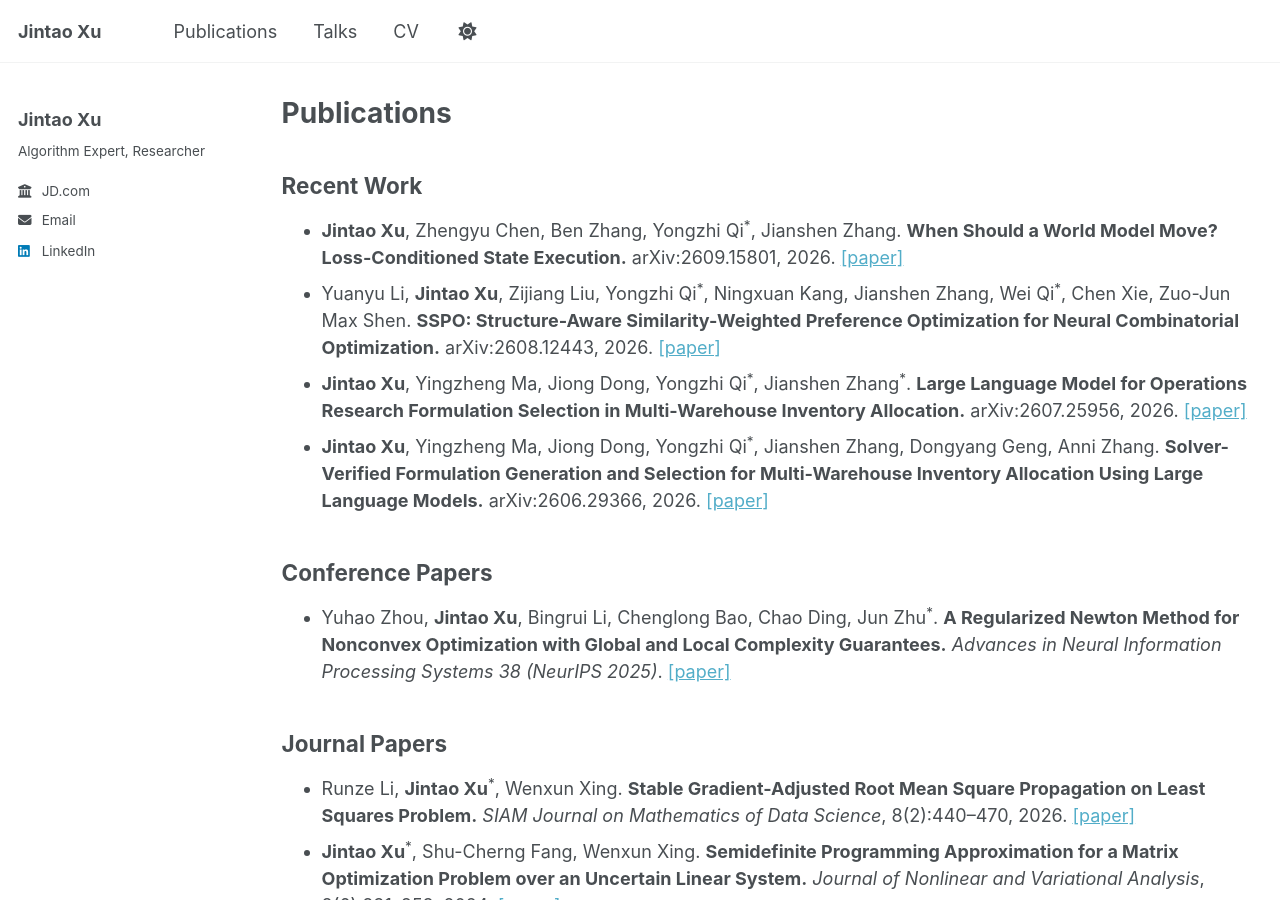
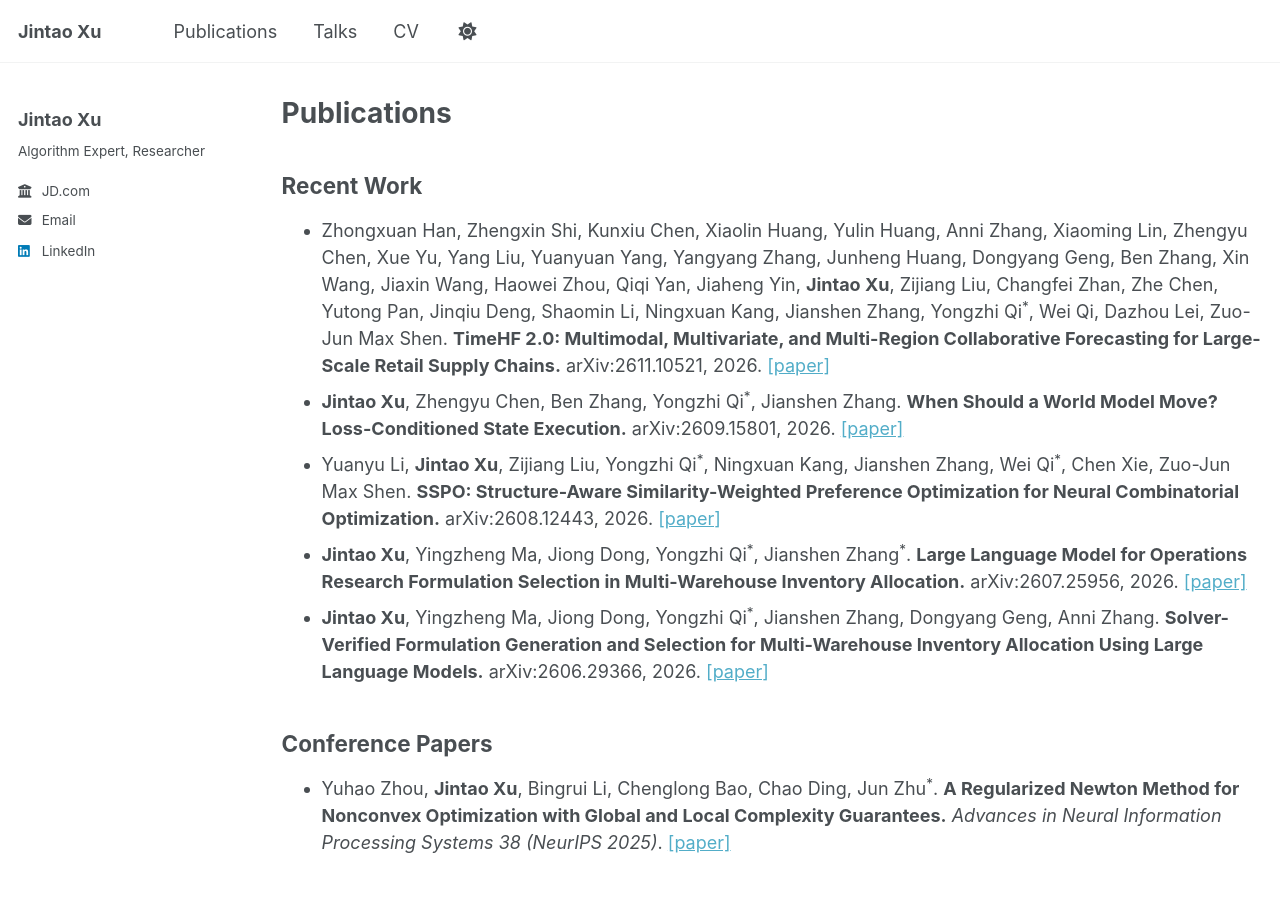
Before and after one commit to JintaoXuMath/JintaoXuMath.github.io, a Jekyll site: the page built from _pages/publications.html, in a window 1280 px wide and 900 px high. Built offline with Jekyll 4.4.1, drawn with Linux system fonts in a browser that asks for light colours.

Commit message:
Update publications.html

```diff
--- a/_pages/publications.html
+++ b/_pages/publications.html
@@ -9,6 +9,7 @@ author_profile: true
 
 <ul>
 
+  <li>Zhongxuan Han, Zhengxin Shi, Kunxiu Chen, Xiaolin Huang, Yulin Huang, Anni Zhang, Xiaoming Lin, Zhengyu Chen, Xue Yu, Yang Liu, Yuanyuan Yang, Yangyang Zhang, Junheng Huang, Dongyang Geng, Ben Zhang, Xin Wang, Jiaxin Wang, Haowei Zhou, Qiqi Yan, Jiaheng Yin, <strong>Jintao Xu</strong>, Zijiang Liu, Changfei Zhan, Zhe Chen, Yutong Pan, Jinqiu Deng, Shaomin Li, Ningxuan Kang, Jianshen Zhang, Yongzhi Qi<sup>*</sup>, Wei Qi, Dazhou Lei, Zuo-Jun Max Shen. <strong>TimeHF 2.0: Multimodal, Multivariate, and Multi-Region Collaborative Forecasting for Large-Scale Retail Supply Chains.</strong>	arXiv:2611.10521, 2026. <a href="https://arxiv.org/abs/2611.10521">[paper]</a></li>
   <li><strong>Jintao Xu</strong>, Zhengyu Chen, Ben Zhang, Yongzhi Qi<sup>*</sup>, Jianshen Zhang. <strong>When Should a World Model Move? Loss-Conditioned State Execution.</strong> arXiv:2609.15801, 2026. <a href="https://arxiv.org/abs/2609.15801">[paper]</a></li>
   <li>Yuanyu Li, <strong>Jintao Xu</strong>, Zijiang Liu, Yongzhi Qi<sup>*</sup>, Ningxuan Kang, Jianshen Zhang, Wei Qi<sup>*</sup>, Chen Xie, Zuo-Jun Max Shen. <strong>SSPO: Structure-Aware Similarity-Weighted Preference Optimization for Neural Combinatorial Optimization.</strong> arXiv:2608.12443, 2026. <a href="https://arxiv.org/abs/2608.12443">[paper]</a></li>
   <li><strong>Jintao Xu</strong>, Yingzheng Ma, Jiong Dong, Yongzhi Qi<sup>*</sup>, Jianshen Zhang<sup>*</sup>. <strong>Large Language Model for Operations Research Formulation Selection in Multi-Warehouse Inventory Allocation.</strong> arXiv:2607.25956, 2026. <a href="https://arxiv.org/abs/2607.25956">[paper]</a></li>
```
